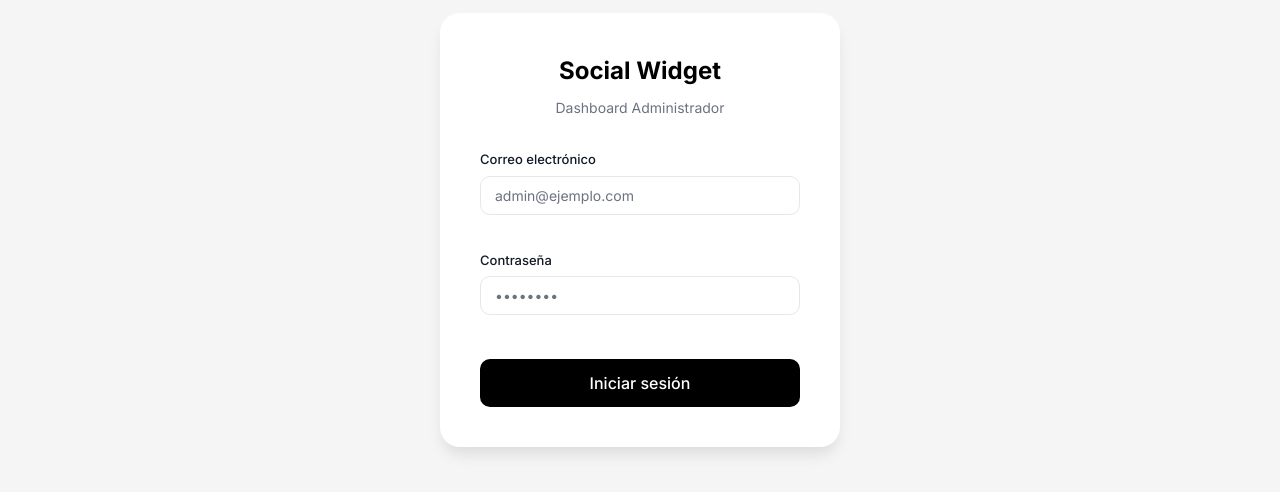
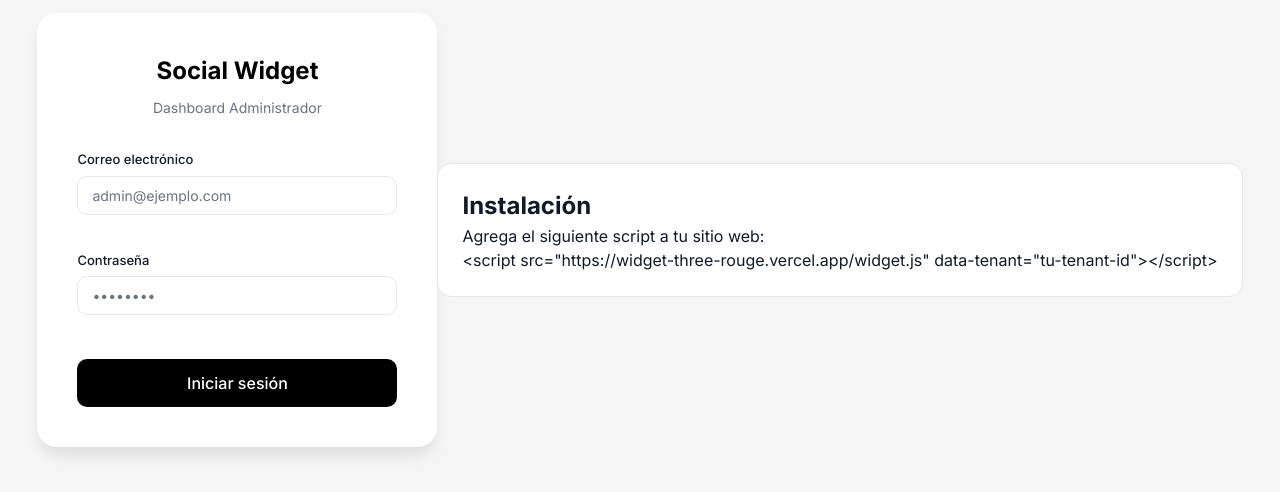
Before and after one commit to rafaelanton-ve/dashboard, a Vue app: page /login in a window 1280 px wide. Shown: the part 170-662 px from the top of the page. Built offline with nearby package versions, Linux system fonts and the light colour scheme; no server answers.

Commit message:
instalacion card

```diff
--- a/src/views/LoginView.vue
+++ b/src/views/LoginView.vue
@@ -74,6 +74,16 @@ async function handleLogin() {
         </form>
       </div>
     </div>
+    <div class="card">
+      <h2>Instalación</h2>
+      <p>Agrega el siguiente script a tu sitio web:</p>
+      <div class="code-block">
+        <span class="tag">&lt;script</span>
+        <span class="attr"> src</span>=<span class="value">"https://widget-three-rouge.vercel.app/widget.js"</span>
+        <span class="attr"> data-tenant</span>=<span class="value">"tu-tenant-id"</span><span
+          class="tag">&gt;&lt;/script&gt;</span>
+      </div>
+    </div>
   </div>
 </template>
 
```
